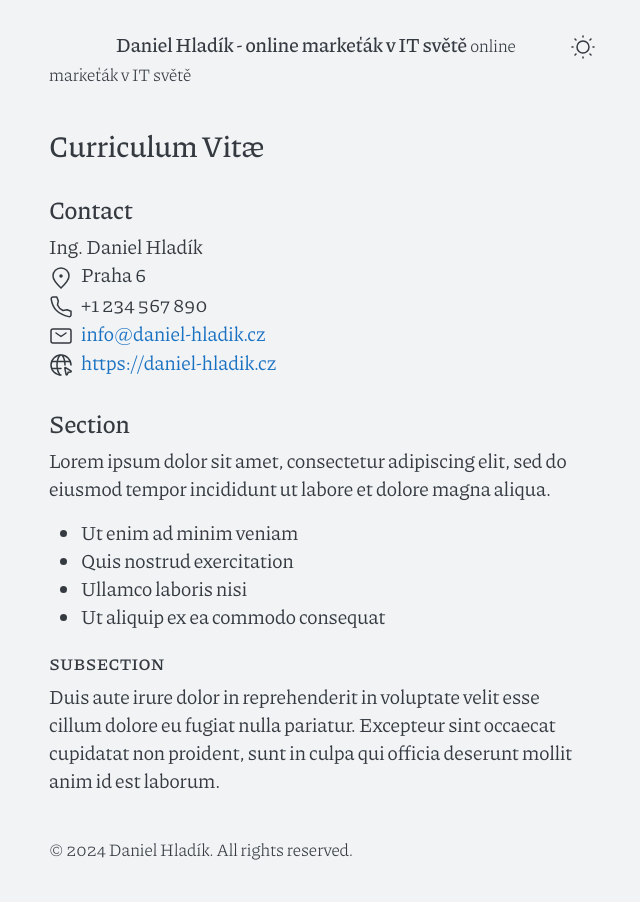
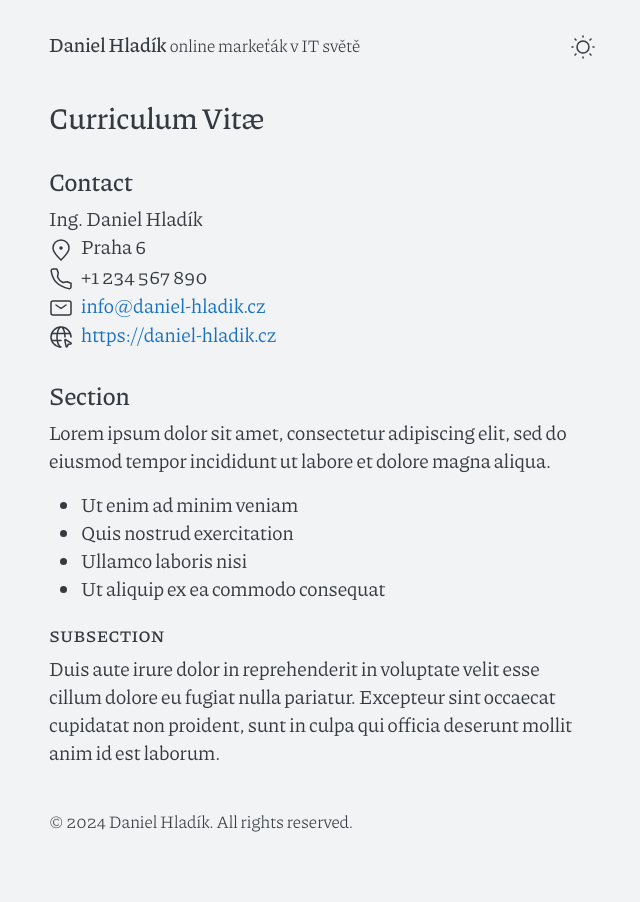
Before and after one commit to Dandee42/dandee42.github.io, a Jekyll site: the page built from cv.md, in a window 1280 px wide. Shown: the whole page, without its empty margins (318-958 px from the left). Built offline with Jekyll 4.4.1, drawn with Linux system fonts in a browser that asks for light colours.

Commit message:
edit it back

```diff
--- a/_config.yml
+++ b/_config.yml
@@ -1,5 +1,5 @@
-title: Daniel Hladík - online markeťák v IT světě
-description: Online markeťák asimilující do světa IT
+title: Daniel Hladík
+description: Daniel HLadík - Online markeťák asimilující do světa IT
 baseurl: ""
 url: https://daniel-hladik.cz
 
--- a/_includes/header.html
+++ b/_includes/header.html
@@ -1,6 +1,6 @@
 <header>
   <div>
-    <a class="particles-icon" href="{{ site.url }}">{% include svg/arrow-left-circled.svg %}</a> <a class="site-title" href="{{ site.url }}">{{ site.title }}</a>
+    <a class="site-title" href="{{ site.url }}">{{ site.title }}</a>
     <small>
       {% if site.tagshort %}
       {{ site.tagshort }}
```
